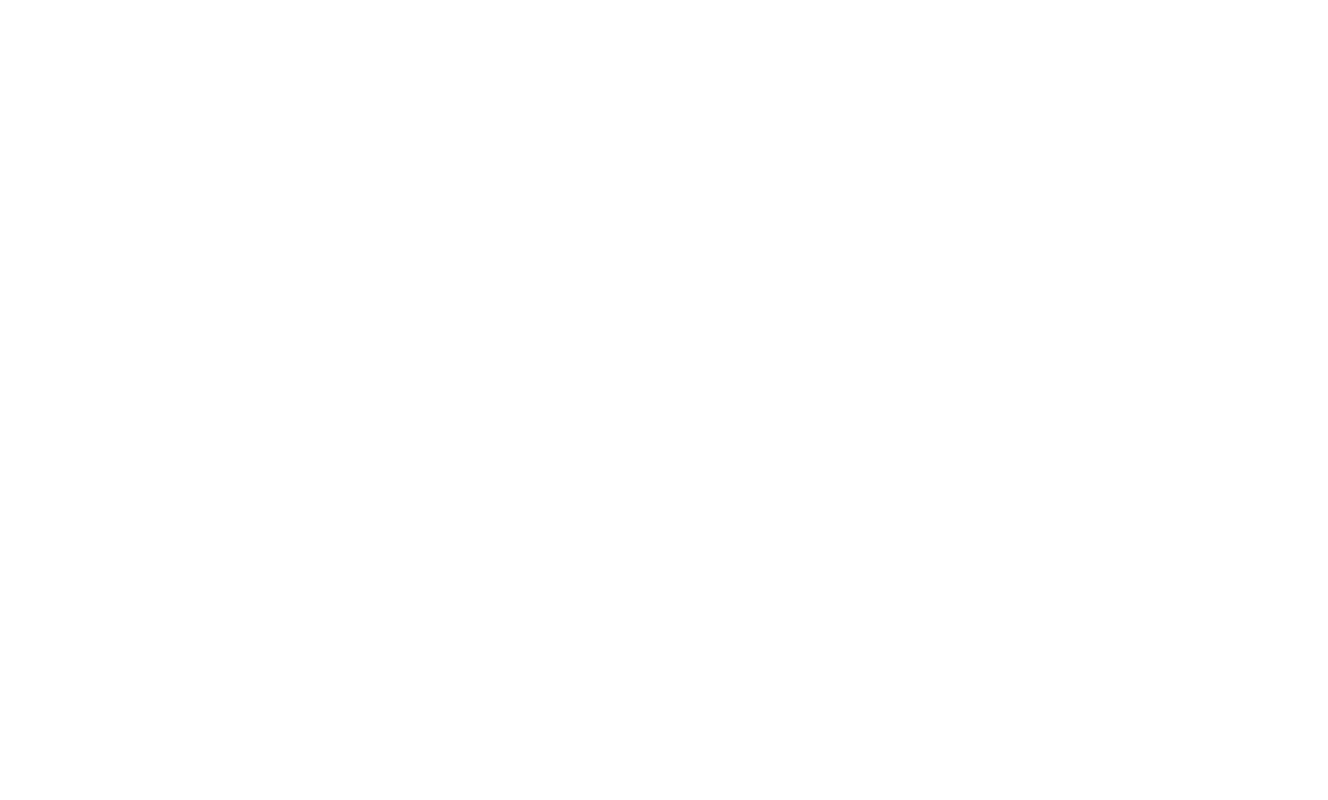
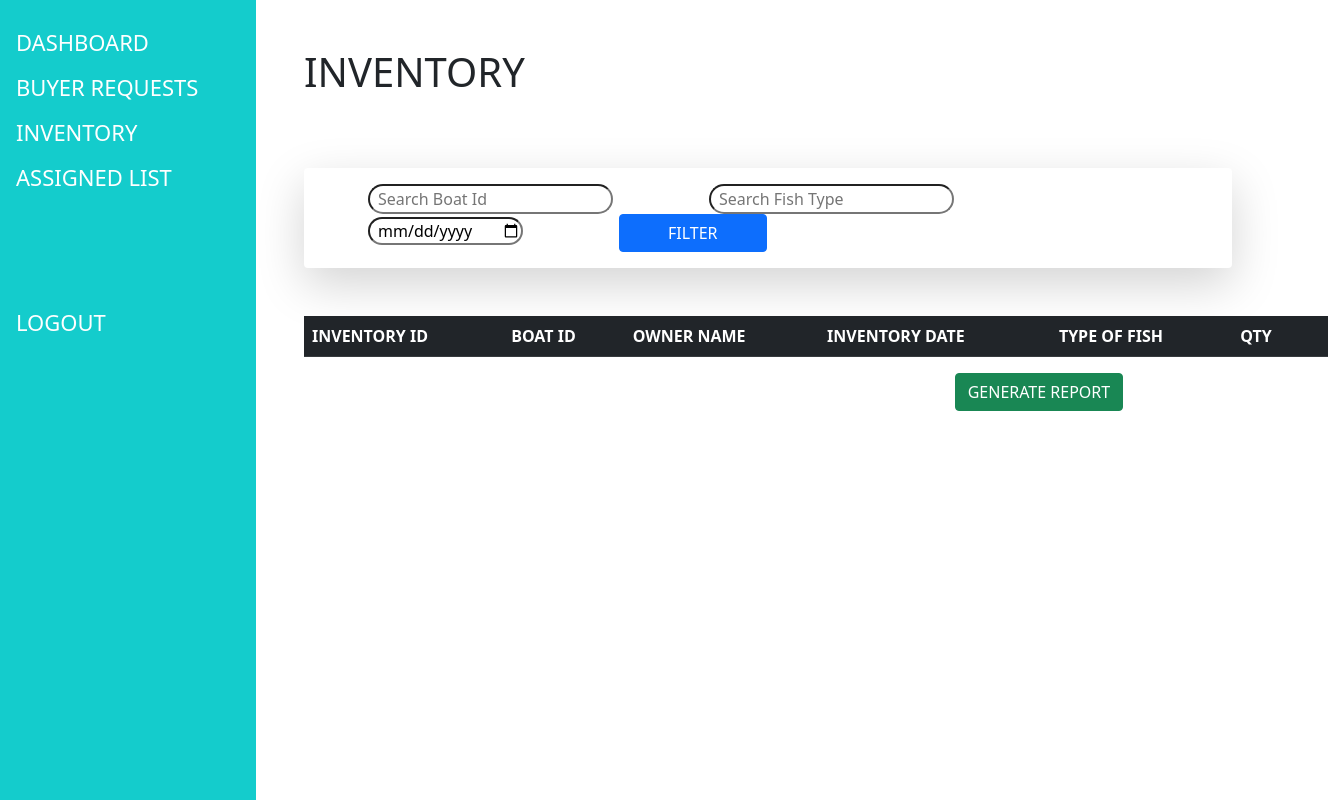
Before and after one commit to Nadeesh-Edi/FisheriesManagement, a React (Create React App) app in the folder frontend/: page /allInventory in a window 1280 px wide. Before the commit this address had no page. Shown: the whole page, 1328 px wide, since content can reach past the window. Built offline with nearby package versions, Linux system fonts and the light colour scheme.

Commit message:
Inventory Mnger frontend pages

```diff
--- a/frontend/src/App.js
+++ b/frontend/src/App.js
@@ -4,12 +4,16 @@
 import { Route, Switch } from "react-router";
 
 import Dashboard from "./components/inventory-manager-components/inv-dashboard";
+import ViewAllInventory from "./components/inventory-manager-components/inv-all-inventory";
+import BuyerRequests from "./components/inventory-manager-components/inv-buyer-requests";
 
 function App() {
   return (
     <Router>
       <Routes>
-      <Route path="/" element={<Dashboard />} />
+        <Route path="/allInventory" element={<ViewAllInventory />} />
+        <Route path="/allBuyerRequests" element={<BuyerRequests />} />
+        <Route path="/dashboard" element={<Dashboard />} />
       </Routes>
     </Router>
   );
--- /dev/null
+++ b/frontend/src/components/inventory-manager-components/inv-all-inventory.js
@@ -0,0 +1,42 @@
+import React from "react";
+import "../../res/css/inv-pages.css"
+import InvManagerNav from "../../navbars/inv-manager-nav";
+
+export default function ViewAllInventory() {
+    return(
+        <>
+            <InvManagerNav />
+            <div className="page">
+                <h1 className="mx-5 text-body mb-5 pt-5">INVENTORY</h1>
+                <br></br>
+                <div className="shadow-lg p-3 mb-5 mx-5 bg-body rounded">
+                    <form>
+                        <input className="rounded-pill ps-2 mx-5" type="text" placeholder="Search Boat Id"></input>
+                        <input className="rounded-pill ps-2 mx-5" type="text" placeholder="Search Fish Type"></input>
+                        <input className="rounded-pill ps-2 mx-5" type="date" placeholder="Inventory Date"></input>
+                        <button type="submit" className="btn btn-primary rounded mx-5 px-5">FILTER</button>
+                    </form>
+                </div>
+                <table className="table table-striped mx-5">
+                    <thead>
+                        <tr className="table-dark">
+                            <th>INVENTORY ID</th>
+                            <th>BOAT ID</th>
+                            <th>OWNER NAME</th>
+                            <th>INVENTORY DATE</th>
+                            <th>TYPE OF FISH</th>
+                            <th>QTY</th>
+                            <th></th>
+                        </tr>
+                    </thead>
+
+                </table>
+                <div className="row justify-content-end">
+                    <div className="col-4">
+                        <button className="btn btn-success rounded">GENERATE REPORT</button>
+                    </div>
+                </div>
+            </div>
+        </>
+    )
+}
--- /dev/null
+++ b/frontend/src/components/inventory-manager-components/inv-buyer-requests.js
@@ -0,0 +1,47 @@
+import React from "react";
+import "../../res/css/inv-pages.css"
+import InvManagerNav from "../../navbars/inv-manager-nav";
+
+export default function BuyerRequests() {
+    return (
+        <>
+            <InvManagerNav />
+            <div className="page">
+                <h1 className="mx-5 text-body mb-5 pt-5">INVENTORY</h1>
+                <br></br>
+                <div className="shadow-lg p-3 mb-5 mx-5 bg-body rounded">
+                    <form>
+                        <div className="row">
+                            <div className="col-4">
+                                <input className="rounded-pill ps-2 mx-5" type="text" placeholder="Search Request Id"></input>
+                            </div>
+                            <div className="col-4">
+                                <input className="rounded-pill ps-2 mx-5" type="text" placeholder="Search Fish Type"></input>
+                            </div>
+                            <div className="col-4">
+                                <button type="submit" className="btn btn-primary rounded mx-5 px-5">FILTER</button>
+                            </div>
+                        </div>
+                    </form>
+                </div>
+                <table className="table table-striped mx-5">
+                    <thead>
+                        <tr className="table-dark">
+                            <th>REQUEST ID</th>
+                            <th>REQUESTER</th>
+                            <th>TYPE OF FISH</th>
+                            <th>QTY (KG)</th>
+                            <th></th>
+                        </tr>
+                    </thead>
+
+                </table>
+                <div className="row justify-content-end">
+                    <div className="col-4">
+                        <button className="btn btn-success rounded">GENERATE REPORT</button>
+                    </div>
+                </div>
+            </div>
+        </>
+    )
+}
--- a/frontend/src/components/inventory-manager-components/inv-dashboard.js
+++ b/frontend/src/components/inventory-manager-components/inv-dashboard.js
@@ -3,21 +3,29 @@
 import InvManagerNav from "../../navbars/inv-manager-nav";
 
 export default function Dashboard() {
+    function directToInventory() {
+        window.location.href = "/allInventory"
+    }
+
+    function directToBuyerRequests() {
+        window.location.href = "/allBuyerRequests"
+    }
+
     return (
         <>
             <InvManagerNav />
             <div className="dashBack">
                 <div>
-                    <h1 className="text-center text-white mb-5 mt-5">DASHBOARD</h1>
+                    <h1 className="text-center text-white mb-5 pt-5">DASHBOARD</h1>
                 </div>
                 <div className="dash-btn-set">
                         <div className="row">
                             <div className="col-5">
-                                <button className="btn btn-outline-primary px-5 py-5 my-5 shadow-lg p-3 mb-5 bg-white rounded">BUYER REQUESTS</button>
+                                <button className="btn btn-outline-primary px-5 py-5 my-5 shadow-lg p-3 mb-5 bg-white rounded" onClick={directToBuyerRequests}>BUYER REQUESTS</button>
                             </div>
                             <div className="col-2"></div>
                             <div className="col-5">
-                                <button className="btn btn-outline-primary px-5 py-5 my-5 shadow-lg p-3 mb-5 bg-white rounded">INVENTORY</button>
+                                <button className="btn btn-outline-primary px-5 py-5 my-5 shadow-lg p-3 mb-5 bg-white rounded" onClick={directToInventory}>INVENTORY</button>
                             </div>
                         </div>
                         <div className="row">
--- a/frontend/src/navbars/inv-manager-nav.js
+++ b/frontend/src/navbars/inv-manager-nav.js
@@ -5,9 +5,9 @@
     return (
         <>
             <div className="sidenav">
-                <a href="">DASHBOARD</a>
-                <a href="">BUYER REQUESTS</a>
-                <a href="">INVENTORY</a>
+                <a href="/dashboard">DASHBOARD</a>
+                <a href="/allBuyerRequests">BUYER REQUESTS</a>
+                <a href="/allInventory">INVENTORY</a>
                 <a href="">ASSIGNED LIST</a>
                 <a className="logoutBtn" href="">LOGOUT</a>
             </div>
--- /dev/null
+++ b/frontend/src/res/css/inv-pages.css
@@ -0,0 +1,4 @@
+.page {
+    margin-left: 20%;
+    margin-bottom: 10px;
+}
```
